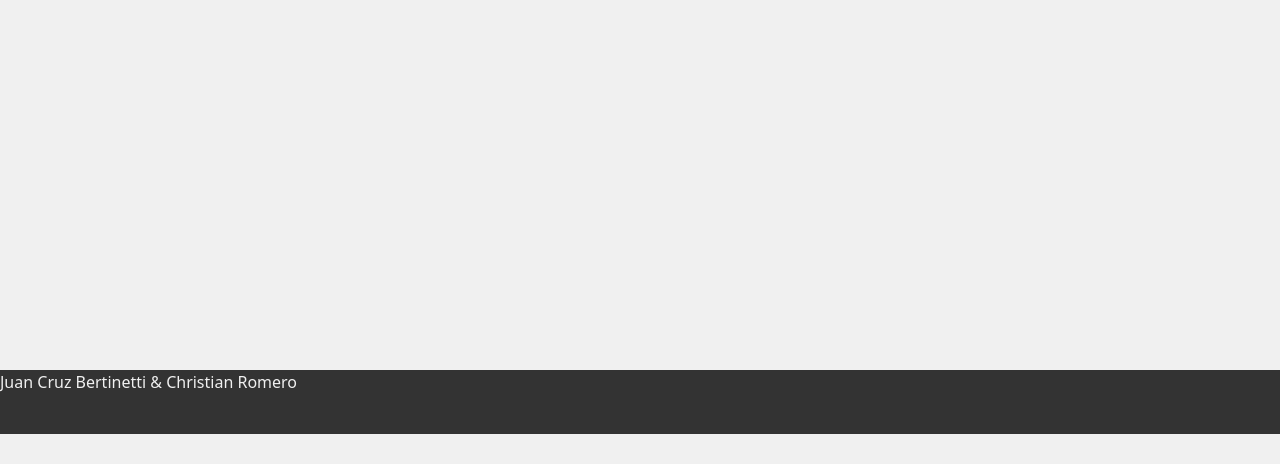
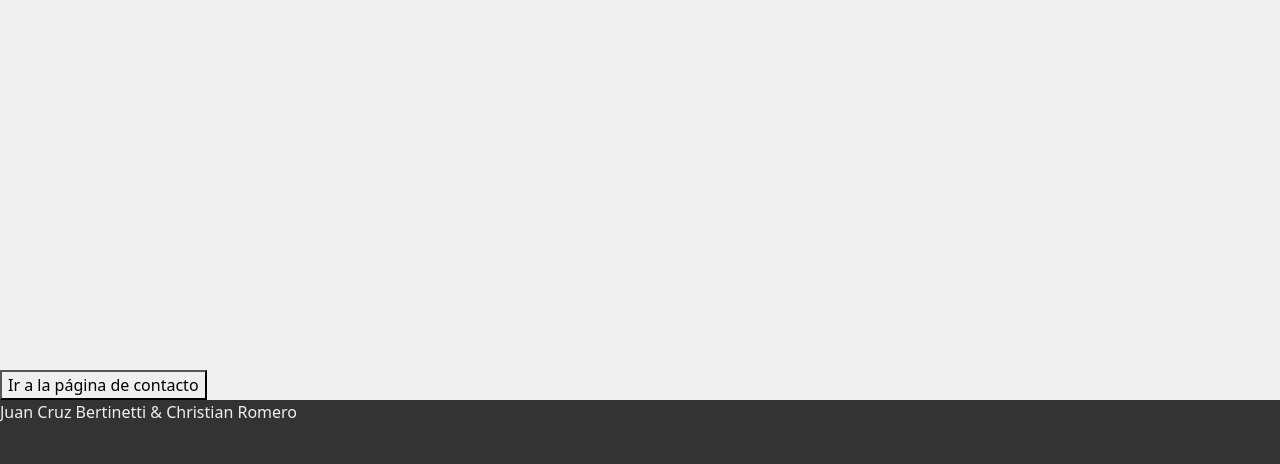
Before and after one commit to cdoller/tp3d-prueba-git, a plain HTML site: page index.html in a window 1280 px wide. Shown: the part 366-830 px from the top of the page. Before the commit the page ends 800 px from the top, so only its background shows below. Drawn offline with nearby package versions, Linux system fonts and the light colour scheme.

Commit message:
se agrega boton de redirección a la pagina de contacto en Index

```diff
--- a/index.html
+++ b/index.html
@@ -29,6 +29,10 @@
         <p>Lorem ipsum dolor sit amet consectetur adipisicing elit. Ea, quis facilis excepturi sunt unde cumque in minima ad delectus corporis modi voluptates eligendi repellat, minus amet nisi libero incidunt quibusdam!</p>
     </section>
 
+    <a href="contacto.html">
+        <button type="button">Ir a la página de contacto</button>
+    </a>
+
     <footer>
         <p>Juan Cruz Bertinetti & Christian Romero</p>
     </footer>
```
